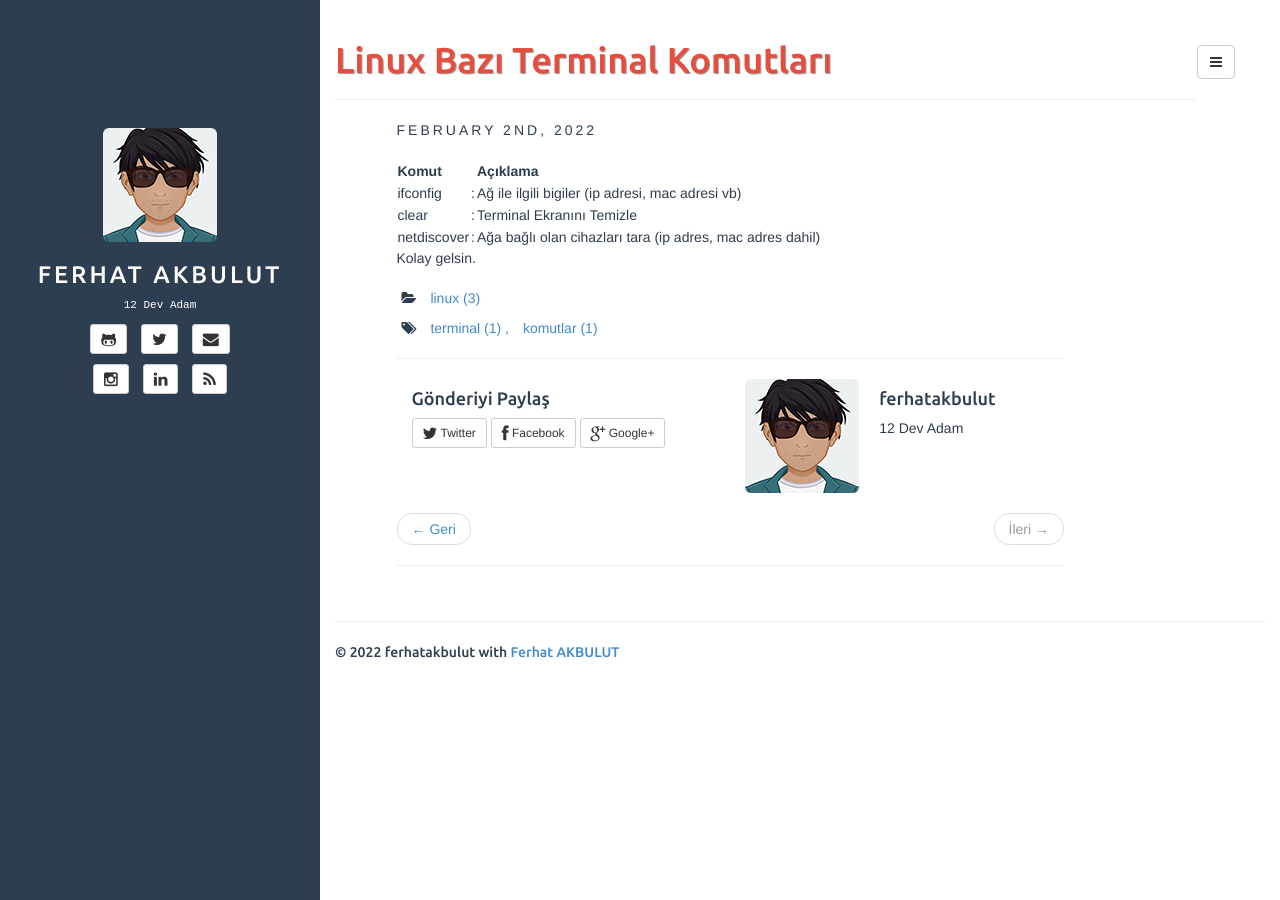
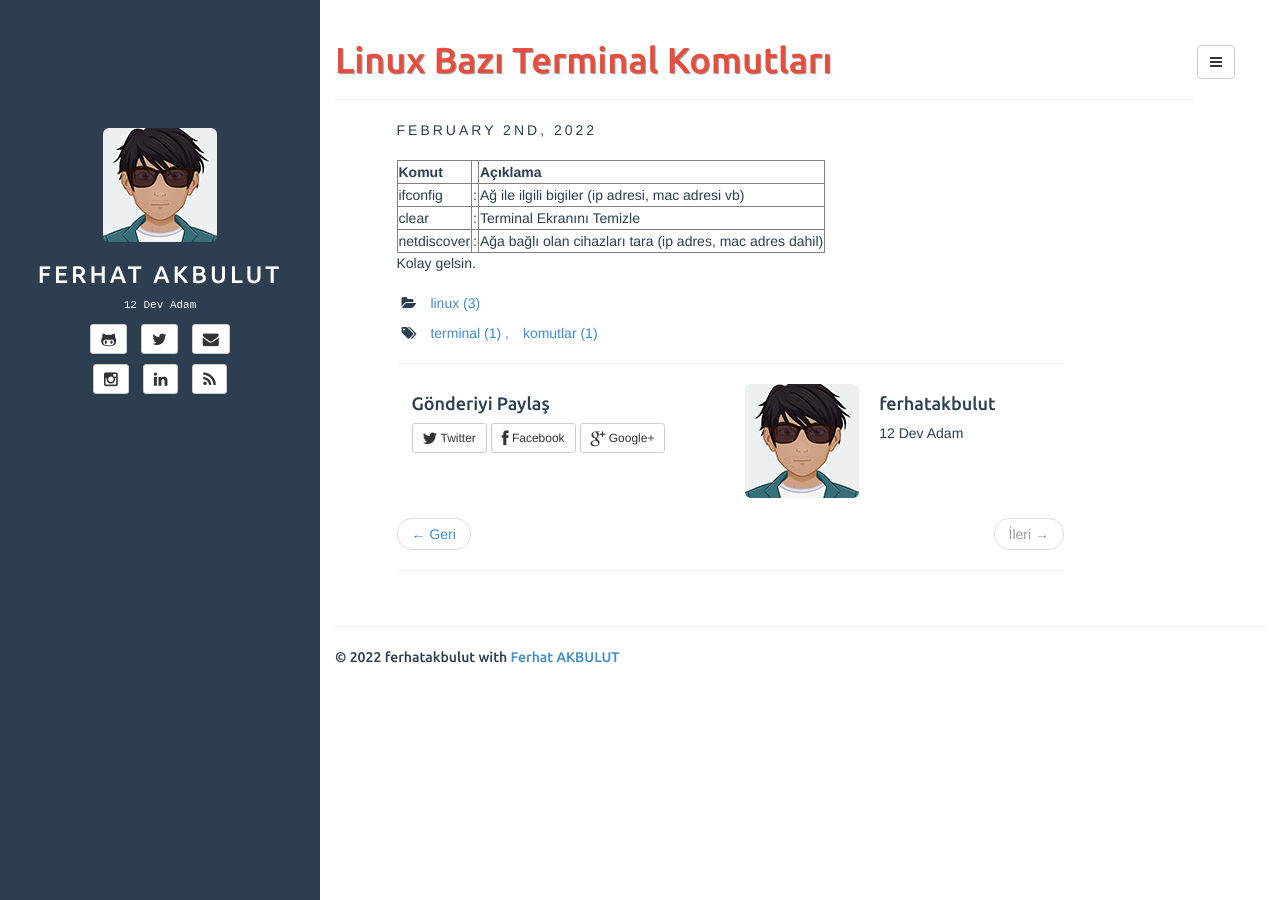
Before and after one commit to ferhatakbulut/ferhatakbulut.github.io, a Jekyll site: the page built from _posts/2022-02-02-linux-komutlari.md, in a window 1280 px wide. Built offline with Jekyll 4.4.1, drawn with Linux system fonts in a browser that asks for light colours.

Commit message:
2022-02-02-linux-komutlari
border edit

```diff
--- a/_posts/2022-02-02-linux-komutlari.md
+++ b/_posts/2022-02-02-linux-komutlari.md
@@ -7,7 +7,7 @@ description: Linux Bazı Terminal Komutları ve Açıklamaları
 ---
 
 
-<table boder='1'>
+<table border='1'>
 	<tr>
 	<th>Komut</th>
 	<th></th>
```
